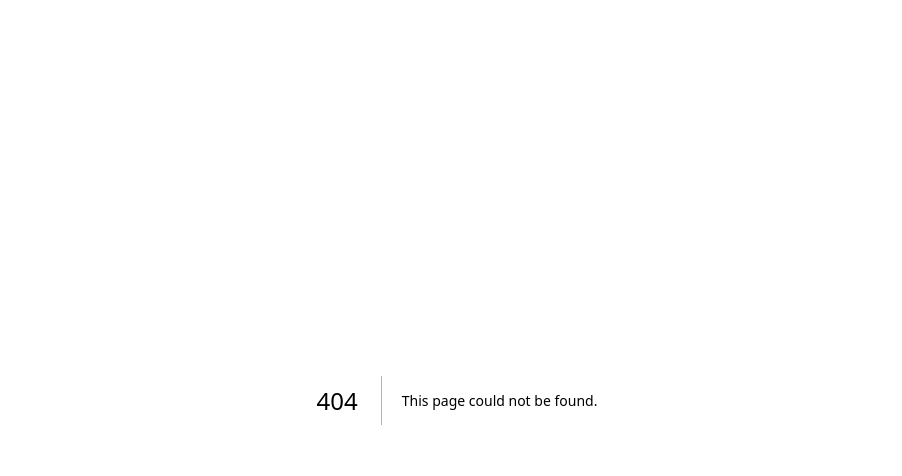
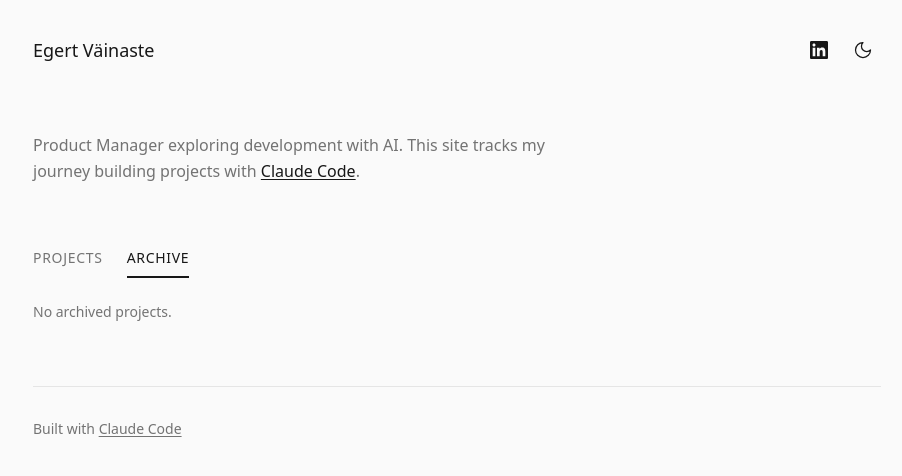
Before and after one commit to keeltekool/nordic-portfolio, a Next.js app: page /archive in a window 1280 px wide. Before the commit this address had no page. Shown: the top 476 px of the page, without its empty margins (183-1085 px from the left). Built offline with nearby package versions, Linux system fonts and the light colour scheme.

Commit message:
feat: add public archive page with tab navigation

```diff
--- /dev/null
+++ b/app/archive/page.tsx
@@ -0,0 +1,39 @@
+import type { Metadata } from "next";
+import { Header } from "@/components/Header";
+import { Intro } from "@/components/Intro";
+import { ProjectTabs } from "@/components/ProjectTabs";
+import { ProjectGrid } from "@/components/ProjectGrid";
+import { Footer } from "@/components/Footer";
+import projectsData from "@/data/projects.json";
+import type { Project } from "@/lib/types";
+
+export const metadata: Metadata = {
+  title: "Archive | Egert Väinaste",
+  description: "Archived portfolio projects.",
+};
+
+export default function ArchivePage() {
+  const archivedProjects = [...(projectsData.projects as Project[])]
+    .filter((p) => p.archived)
+    .sort((a, b) => {
+      const dateA = a.updatedAt ? new Date(a.updatedAt).getTime() : 0;
+      const dateB = b.updatedAt ? new Date(b.updatedAt).getTime() : 0;
+      return dateB - dateA;
+    });
+
+  return (
+    <>
+      <Header />
+      <Intro />
+      <section className="py-8">
+        <ProjectTabs />
+        {archivedProjects.length > 0 ? (
+          <ProjectGrid projects={archivedProjects} />
+        ) : (
+          <p className="text-sm text-[var(--muted)]">No archived projects.</p>
+        )}
+      </section>
+      <Footer />
+    </>
+  );
+}
```
